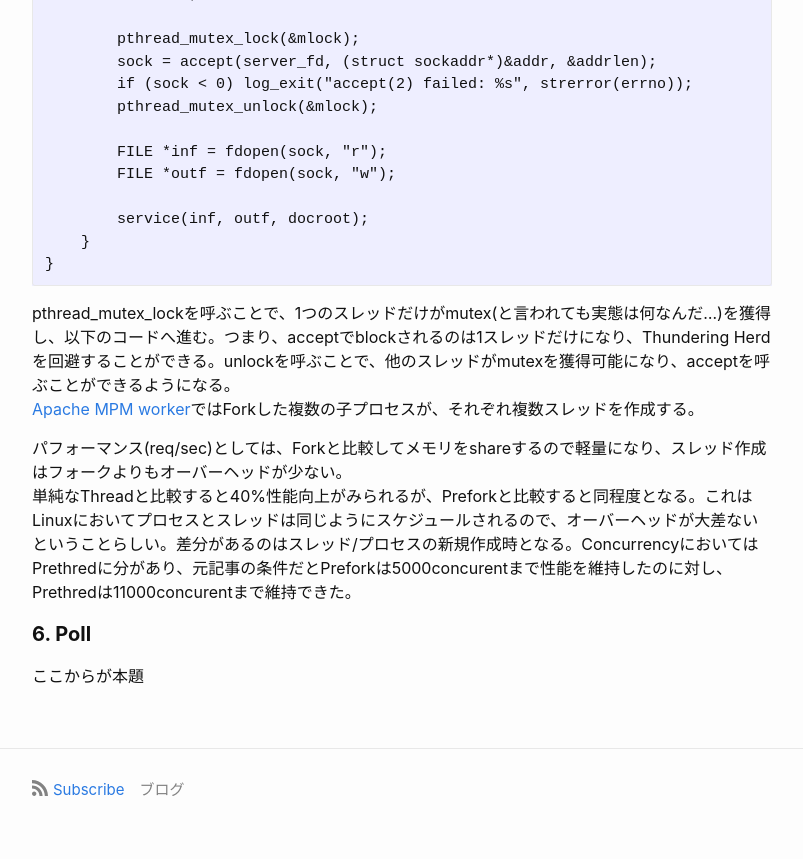
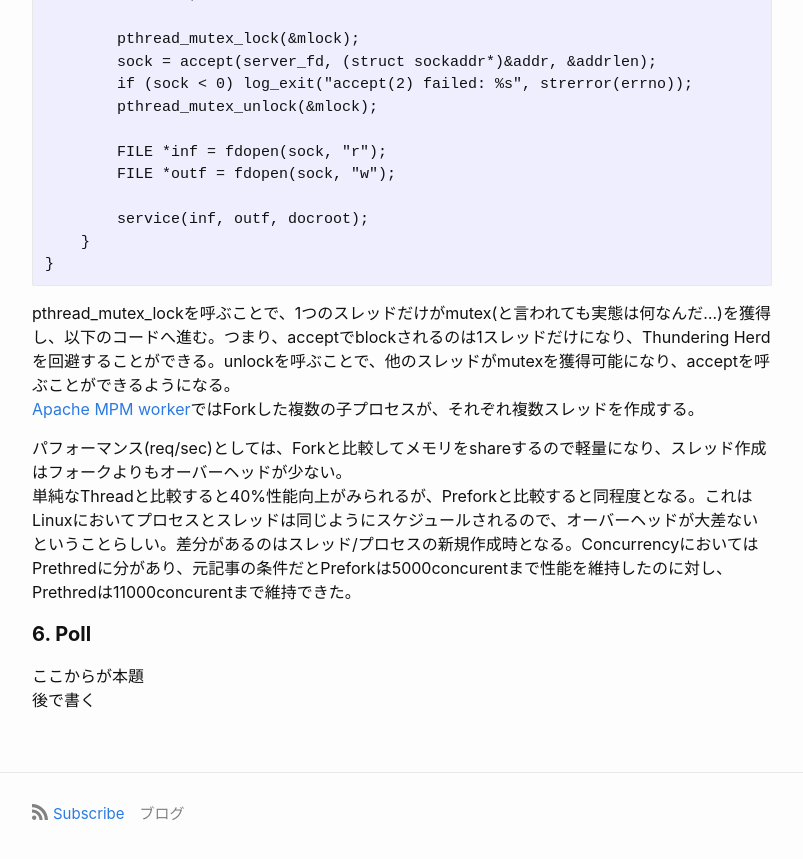
Before and after one commit to ashg0/ashg0.github.io, a Jekyll site: the page built from _posts/2022-02-20-concurrency-of-http-server.md, in a window 1280 px wide and 900 px high, scrolled down 4999 px. Shown: the top 859 px of the window, without its empty margins (238-1041 px from the left). Built offline with Jekyll 4.4.1, drawn with Linux system fonts in a browser that asks for light colours.

Commit message:
Update 2022-02-20-concurrency-of-http-server.md

```diff
--- a/_posts/2022-02-20-concurrency-of-http-server.md
+++ b/_posts/2022-02-20-concurrency-of-http-server.md
@@ -219,3 +219,4 @@ pthread_mutex_lockを呼ぶことで、1つのスレッドだけがmutex(と言
 
 #### **6. Poll**
 ここからが本題
+後で書く
```
